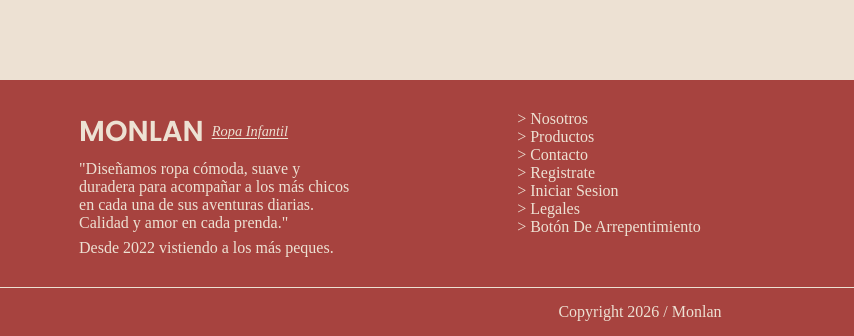
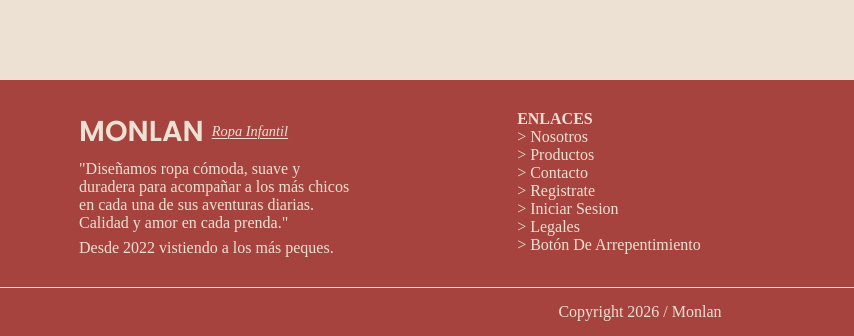
Before and after one commit to sebamm95/Monlan-Ecommerce, a plain HTML site: page about.html in a window 1280 px wide. Shown: the part 560-896 px from the top of the page, 0-854 px from the left. Drawn offline with Linux system fonts and the light colour scheme.

Commit message:
Agregue titulo a los enlaces del footer en cada pagina

```diff
--- a/about.html
+++ b/about.html
@@ -49,7 +49,7 @@
             </div>
             <div class="first-list-footer">
                 <ul class="list-footer">
-                    <h4></h4>
+                    <h4>ENLACES</h4>
                     <li>> <a href="#">Nosotros</a></li>
                     <li>> <a href="#">Productos</a></li>
                     <li>> <a href="#">Contacto</a></li>
```
Also changed, not shown: contact.html (+1 -1 lines), index.html (+1 -1 lines), registro.html (+1 -1 lines), shop.html (+1 -1 lines).
